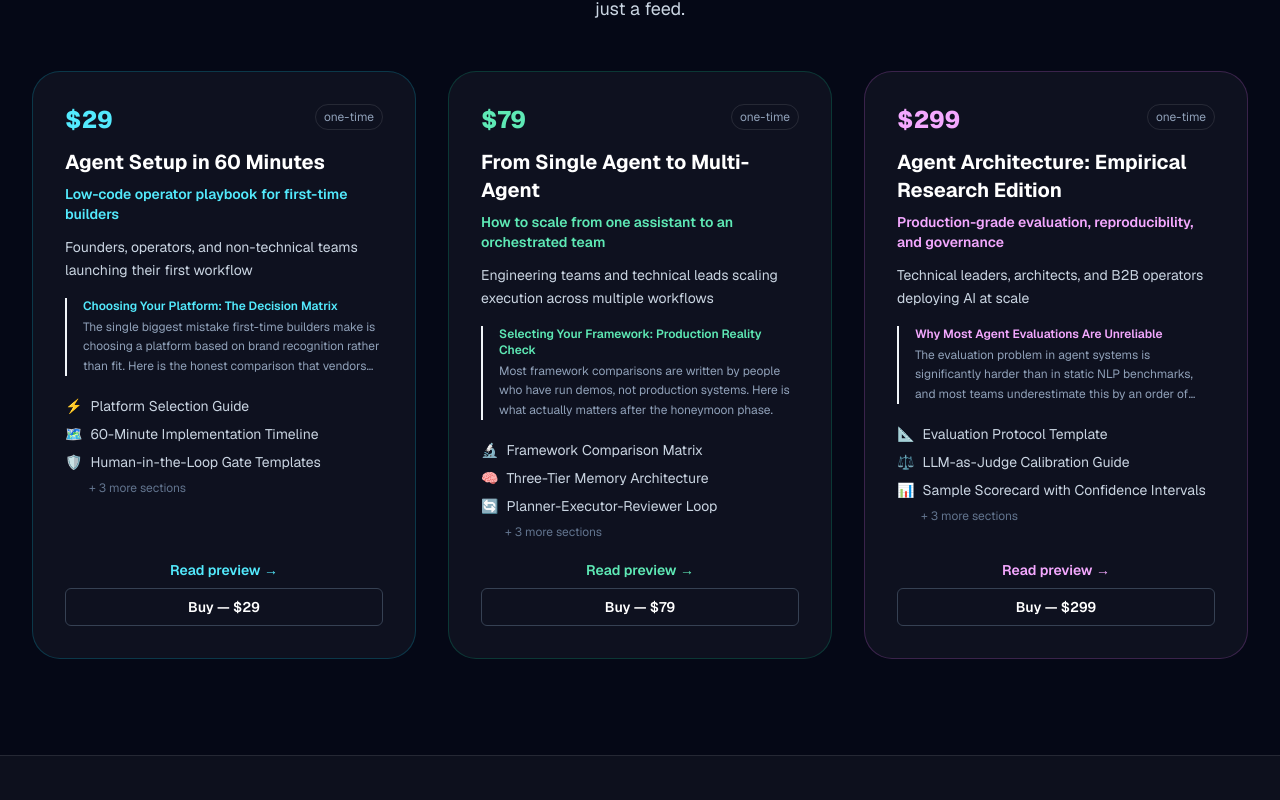
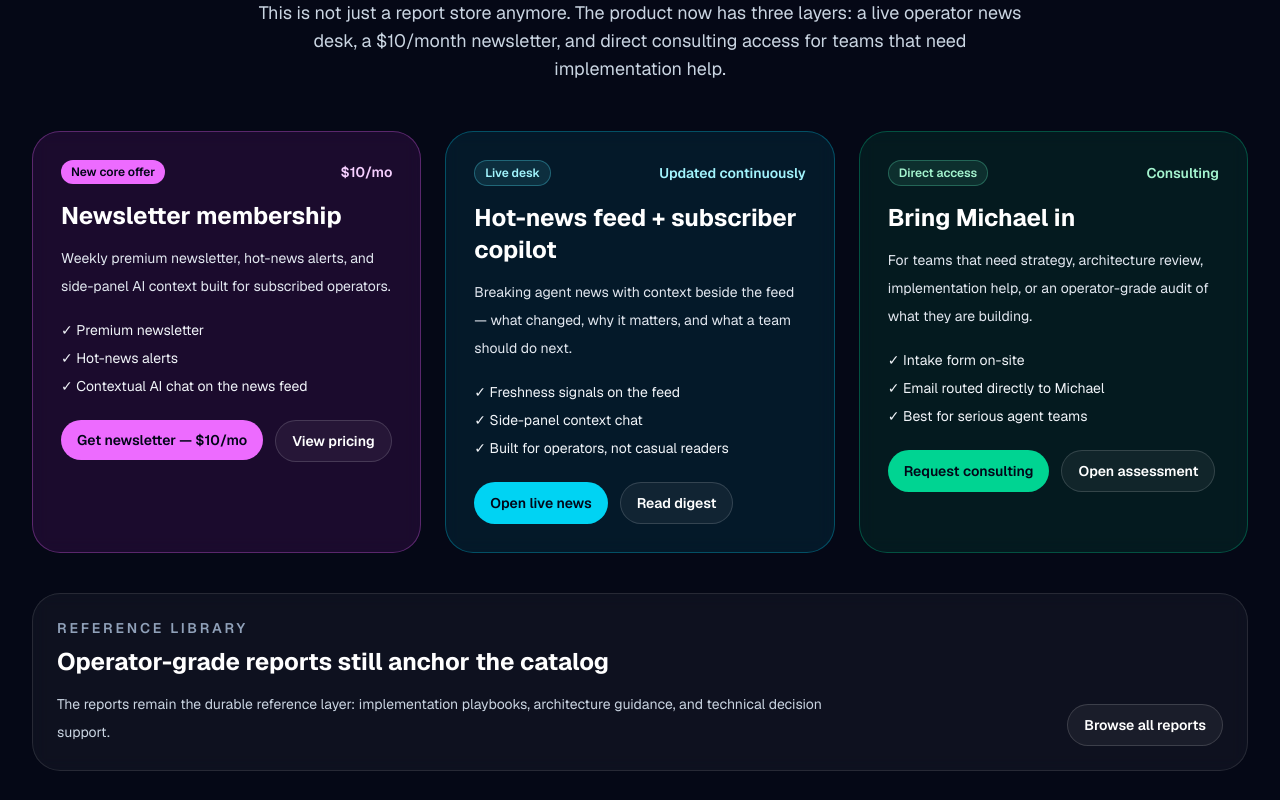
Before and after one commit to mfethe1/rare-agent-work, a Next.js app: page / in a window 1280 px wide. Shown: the part 2280-3080 px from the top of the page. Built offline with nearby package versions, Linux system fonts and the light colour scheme.

Commit message:
[lenny] feat: surface newsletter and consulting in home catalog

```diff
--- a/src/app/page.tsx
+++ b/src/app/page.tsx
@@ -254,9 +254,101 @@ export default function Home() {
 
       <section id="catalog" className="mx-auto max-w-7xl px-4 py-24 sm:px-6 lg:px-8">
         <div className="mb-12 text-center">
-          <h2 className="mb-4 text-4xl font-bold text-white">Report Catalog</h2>
-          <p className="mx-auto max-w-2xl text-lg text-slate-300">Deep operator-grade reports for buyers who want durable reference material, not just a feed.</p>
+          <p className="mb-3 text-sm font-semibold uppercase tracking-[0.24em] text-cyan-300">What you can actually buy here</p>
+          <h2 className="mb-4 text-4xl font-bold text-white">Rare Agent Work catalog</h2>
+          <p className="mx-auto max-w-3xl text-lg text-slate-300">
+            This is not just a report store anymore. The product now has three layers: a live operator news desk, a $10/month
+            newsletter, and direct consulting access for teams that need implementation help.
+          </p>
         </div>
+
+        <div className="mb-10 grid gap-6 lg:grid-cols-3">
+          <div className="rounded-[1.75rem] border border-fuchsia-400/30 bg-fuchsia-500/10 p-7 backdrop-blur-sm">
+            <div className="mb-4 flex items-center justify-between gap-3">
+              <span className="rounded-full bg-fuchsia-400 px-2.5 py-1 text-xs font-semibold text-slate-950">New core offer</span>
+              <span className="text-sm font-semibold text-fuchsia-200">$10/mo</span>
+            </div>
+            <h3 className="text-2xl font-bold text-white">Newsletter membership</h3>
+            <p className="mt-3 text-sm leading-7 text-slate-200">
+              Weekly premium newsletter, hot-news alerts, and side-panel AI context built for subscribed operators.
+            </p>
+            <ul className="mt-5 space-y-2 text-sm text-slate-100">
+              <li>✓ Premium newsletter</li>
+              <li>✓ Hot-news alerts</li>
+              <li>✓ Contextual AI chat on the news feed</li>
+            </ul>
+            <div className="mt-6 flex flex-col gap-3 sm:flex-row">
+              <BuyButton plan="newsletter" label="Get newsletter — $10/mo" className="inline-flex rounded-full bg-fuchsia-400 px-4 py-2.5 text-sm font-semibold text-slate-950 transition-colors hover:bg-fuchsia-300" />
+              <Link href="/pricing" className="inline-flex items-center justify-center rounded-full border border-white/15 bg-white/5 px-4 py-2.5 text-sm font-semibold text-white transition-colors hover:bg-white/10">
+                View pricing
+              </Link>
+            </div>
+          </div>
+
+          <div className="rounded-[1.75rem] border border-cyan-400/30 bg-cyan-500/10 p-7 backdrop-blur-sm">
+            <div className="mb-4 flex items-center justify-between gap-3">
+              <span className="rounded-full border border-cyan-300/30 bg-cyan-300/10 px-2.5 py-1 text-xs font-semibold text-cyan-200">Live desk</span>
+              <span className="text-sm font-semibold text-cyan-200">Updated continuously</span>
+            </div>
+            <h3 className="text-2xl font-bold text-white">Hot-news feed + subscriber copilot</h3>
+            <p className="mt-3 text-sm leading-7 text-slate-200">
+              Breaking agent news with context beside the feed — what changed, why it matters, and what a team should do next.
+            </p>
+            <ul className="mt-5 space-y-2 text-sm text-slate-100">
+              <li>✓ Freshness signals on the feed</li>
+              <li>✓ Side-panel context chat</li>
+              <li>✓ Built for operators, not casual readers</li>
+            </ul>
+            <div className="mt-6 flex flex-col gap-3 sm:flex-row">
+              <Link href="/news" className="inline-flex items-center justify-center rounded-full bg-cyan-400 px-4 py-2.5 text-sm font-semibold text-slate-950 transition-colors hover:bg-cyan-300">
+                Open live news
+              </Link>
+              <Link href="/digest" className="inline-flex items-center justify-center rounded-full border border-white/15 bg-white/5 px-4 py-2.5 text-sm font-semibold text-white transition-colors hover:bg-white/10">
+                Read digest
+              </Link>
+            </div>
+          </div>
+
+          <div className="rounded-[1.75rem] border border-emerald-400/30 bg-emerald-500/10 p-7 backdrop-blur-sm">
+            <div className="mb-4 flex items-center justify-between gap-3">
+              <span className="rounded-full border border-emerald-300/30 bg-emerald-300/10 px-2.5 py-1 text-xs font-semibold text-emerald-200">Direct access</span>
+              <span className="text-sm font-semibold text-emerald-200">Consulting</span>
+            </div>
+            <h3 className="text-2xl font-bold text-white">Bring Michael in</h3>
+            <p className="mt-3 text-sm leading-7 text-slate-200">
+              For teams that need strategy, architecture review, implementation help, or an operator-grade audit of what they are building.
+            </p>
+            <ul className="mt-5 space-y-2 text-sm text-slate-100">
+              <li>✓ Intake form on-site</li>
+              <li>✓ Email routed directly to Michael</li>
+              <li>✓ Best for serious agent teams</li>
+            </ul>
+            <div className="mt-6 flex flex-col gap-3 sm:flex-row">
+              <Link href="#assessment" className="inline-flex items-center justify-center rounded-full bg-emerald-400 px-4 py-2.5 text-sm font-semibold text-slate-950 transition-colors hover:bg-emerald-300">
+                Request consulting
+              </Link>
+              <Link href="/assessment" className="inline-flex items-center justify-center rounded-full border border-white/15 bg-white/5 px-4 py-2.5 text-sm font-semibold text-white transition-colors hover:bg-white/10">
+                Open assessment
+              </Link>
+            </div>
+          </div>
+        </div>
+
+        <div className="mb-10 rounded-[1.75rem] border border-white/10 bg-white/[0.04] p-6 backdrop-blur-sm">
+          <div className="flex flex-col gap-4 lg:flex-row lg:items-end lg:justify-between">
+            <div>
+              <p className="text-sm font-semibold uppercase tracking-[0.2em] text-slate-400">Reference library</p>
+              <h3 className="mt-2 text-2xl font-bold text-white">Operator-grade reports still anchor the catalog</h3>
+              <p className="mt-3 max-w-3xl text-sm leading-7 text-slate-300">
+                The reports remain the durable reference layer: implementation playbooks, architecture guidance, and technical decision support.
+              </p>
+            </div>
+            <Link href="/reports" className="inline-flex items-center justify-center rounded-full border border-white/15 bg-white/5 px-4 py-2.5 text-sm font-semibold text-white transition-colors hover:bg-white/10">
+              Browse all reports
+            </Link>
+          </div>
+        </div>
+
         <div className="grid grid-cols-1 gap-8 md:grid-cols-3">
           {reports.map((report) => {
             const c = colorMap[report.color] ?? colorMap.blue;
```
